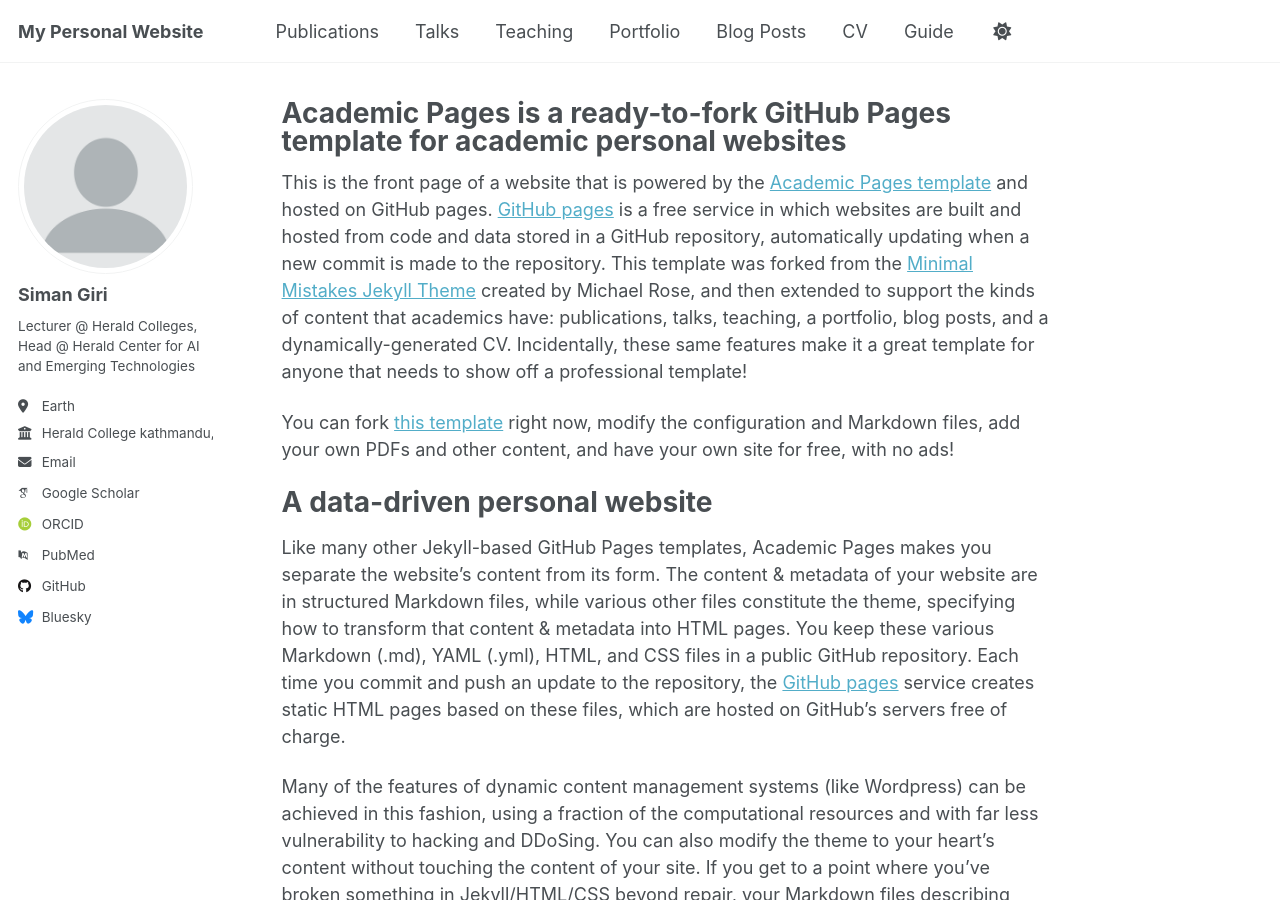
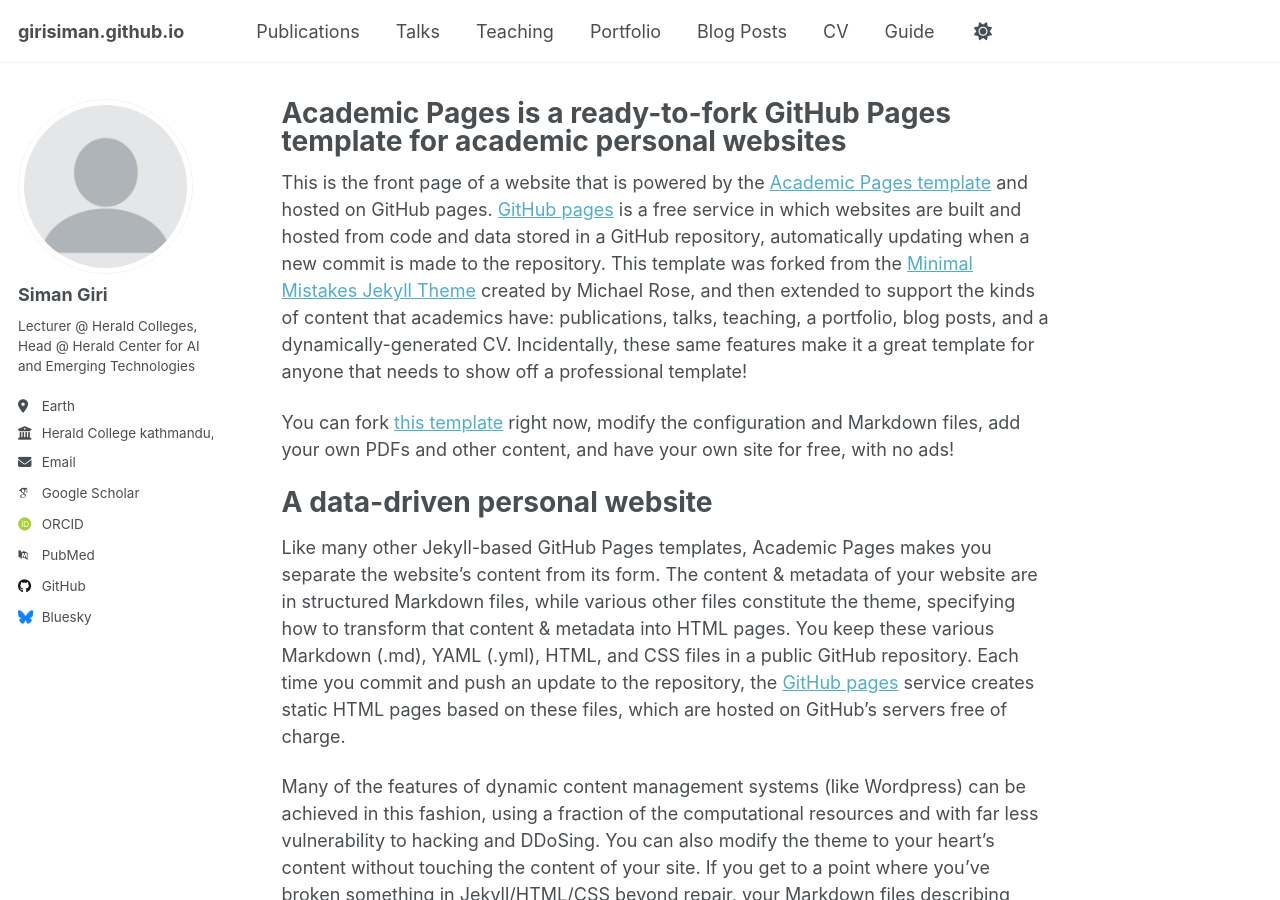
Before and after one commit to girisiman/girisiman.github.io, a Jekyll site: the page built from _pages/about.md, in a window 1280 px wide and 900 px high. Built offline with Jekyll 4.4.1, drawn with Linux system fonts in a browser that asks for light colours; some web fonts are replaced; a script that is not in the unit is left out.

Commit message:
Continue configuaration of Introduction

```diff
--- a/_config.yml
+++ b/_config.yml
@@ -9,7 +9,7 @@
 # Basic Site Settings
 locale                   : "en-US"
 site_theme               : "default" # Currently available options are "default", "air"
-title                    : "My Personal Website"
+#title                    : "My Personal Website"
 title_separator          : "-"
 name                     : &name "Siman Giri"
 description              : &description "Lecturer @ Herald Colleges, Head @ Herald Center for AI and Emerging Technologies"
@@ -26,7 +26,8 @@
   avatar           : "profile.png"
   name             : "Siman Giri" # author name
   pronouns         : # example: "she/her"
-  bio              : "Lecturer @ Herald Colleges, Head @ Herald Center for AI and Emerging Technologies"
+  bio              : "Lecturer @ Herald Colleges,
+                      Head @ Herald Center for AI and Emerging Technologies"
   location         : "Earth"
   employer         : "Herald College kathmandu, University of Wolverhampton"
   uri              : # URL
```
